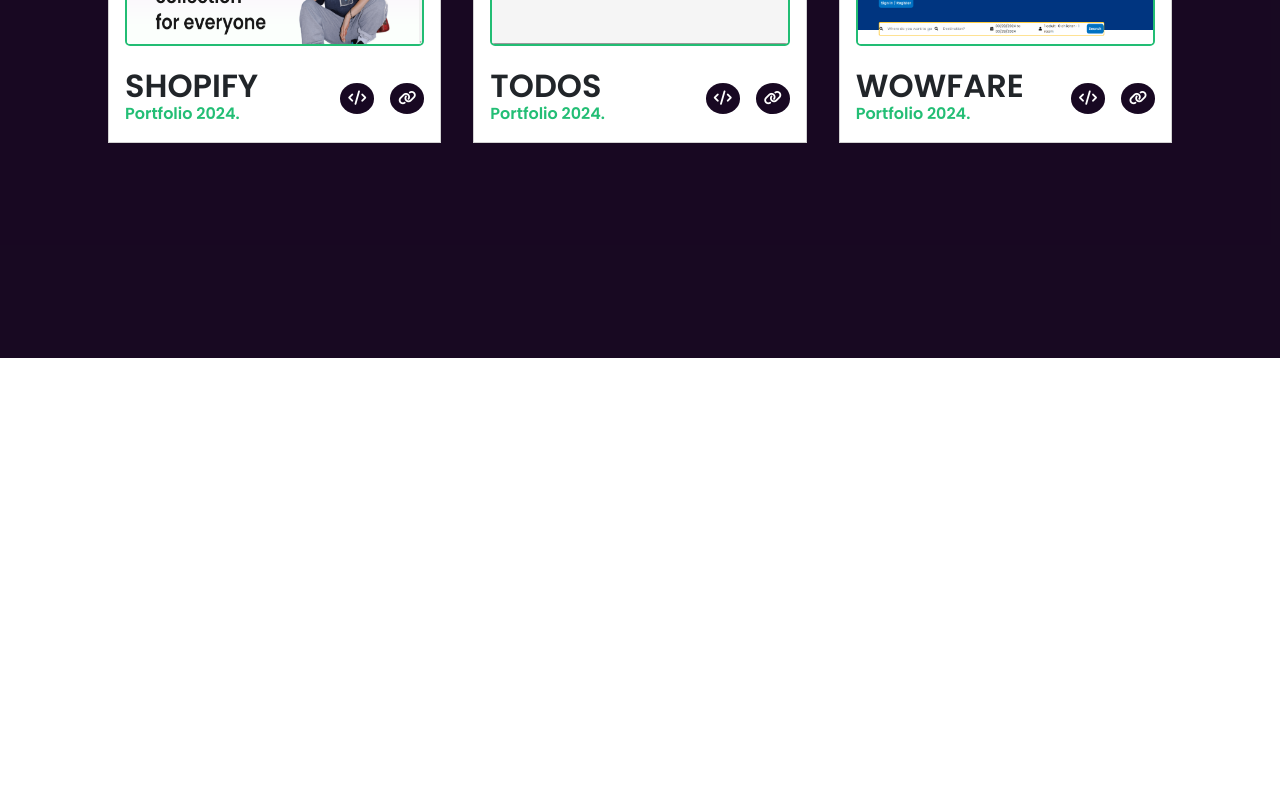
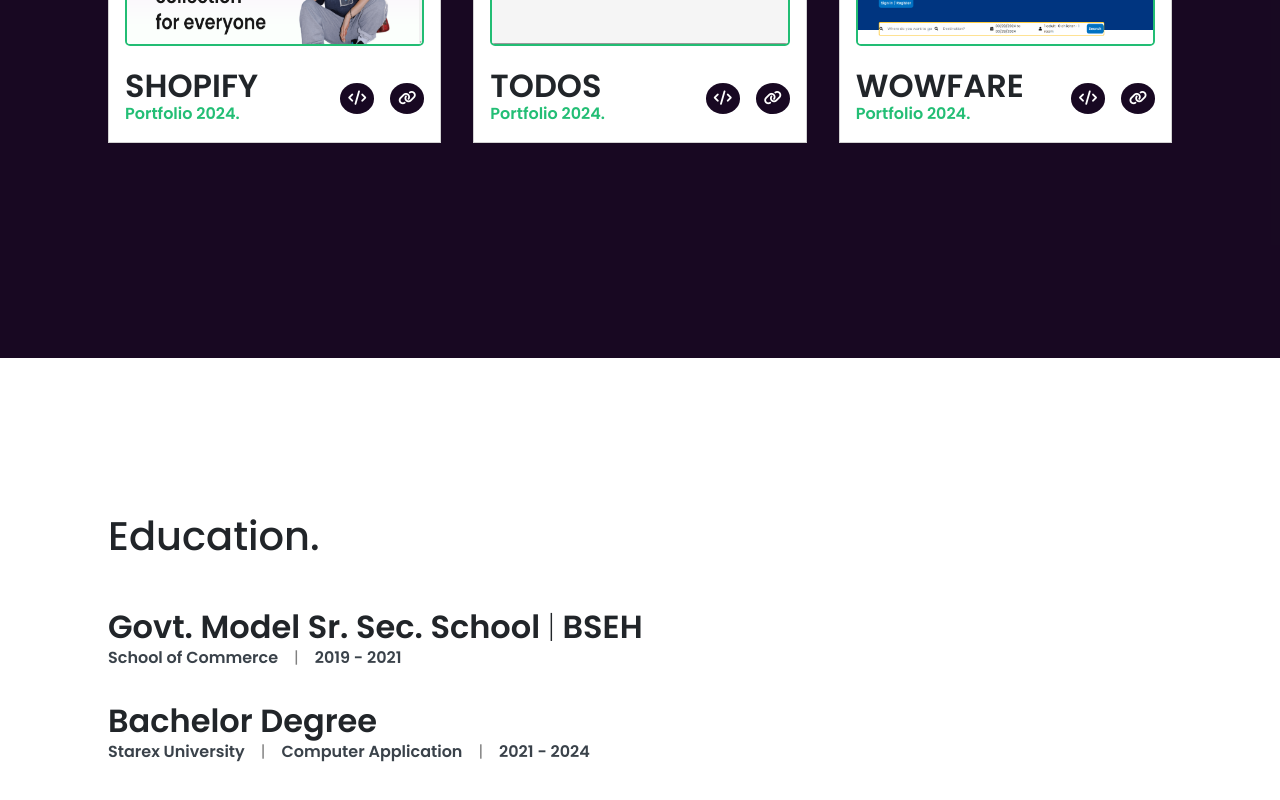
Before and after one commit to suraj-20/new-portfolio, a React (Create React App) app: page / in a window 1280 px wide. Shown: the part 2042-2842 px from the top of the page. Before the commit the page ends 2400 px from the top, so only its background shows below. Built offline with nearby package versions, Linux system fonts and the light colour scheme.

Commit message:
educaation-section

```diff
--- /dev/null
+++ b/src/Components/EDUCATION_SECTION/MyEducation.css
@@ -0,0 +1,41 @@
+.education-container {
+    width: 100%;
+    height: 100%;
+}
+
+.education-section-content {
+    align-items: start;
+    justify-content: center;
+    flex-direction: column;
+    height: 100%;
+    gap: 3rem;
+}
+
+.education-cards {
+    display: flex;
+    gap: 2rem;
+    flex-direction: column;
+    justify-content: space-between;
+}
+
+.education-institue-name h2 {
+    font-weight: 600;
+}
+
+.education-institue-name span {
+    font-weight: 200;
+}
+
+.institue-name-or-year {
+    display: flex;
+    gap: 1rem;
+}
+
+.institue-name-or-year p {
+    /* color: var(--secondaryColor); */
+    font-weight: 600;
+}
+
+.institue-name-or-year span {
+    color: gray;
+}
--- /dev/null
+++ b/src/Components/EDUCATION_SECTION/MyEducation.jsx
@@ -0,0 +1,40 @@
+import React from "react";
+import "./MyEducation.css";
+
+const MyEducation = () => {
+  return (
+    <div className="education-container">
+      <div className="education-section-content container flex">
+        <div className="education-heading">
+          <h1>Education.</h1>
+        </div>
+        <div className="education-cards">
+          <div className="education-card-container">
+            <div className="education-institue-name">
+              <h2>Govt. Model Sr. Sec. School <span>|</span> BSEH</h2>
+            </div>
+            <div className="institue-name-or-year">
+              <p>School of Commerce</p>
+              <span>|</span>
+              <p>2019 - 2021</p>
+            </div>
+          </div>
+          <div className="education-card-container">
+            <div className="education-institue-name">
+              <h2>Bachelor Degree</h2>
+            </div>
+            <div className="institue-name-or-year">
+              <p>Starex University</p>
+              <span>|</span>
+              <p>Computer Application</p>
+              <span>|</span>
+              <p>2021 - 2024</p>
+            </div>
+          </div>
+        </div>
+      </div>
+    </div>
+  );
+};
+
+export default MyEducation;
--- a/src/Pages/HomePage/Home.css
+++ b/src/Pages/HomePage/Home.css
@@ -1,16 +1,11 @@
-.hero-section {
+.hero-section, .about-section, .recent-project-section  {
     width: 100%;
     height: 100vh;
 }
 
-.about-section {
+.education-section {
     width: 100%;
-    height: 100vh;
-}
-
-.recent-project-section {
-    width: 100%;
-    height: 100vh;
+    height: 70vh;
 }
 
 @media(max-width:1000px) {
--- a/src/Pages/HomePage/Home.jsx
+++ b/src/Pages/HomePage/Home.jsx
@@ -3,6 +3,7 @@
 import Hero from "../../Components/HERO_SECTION/Hero";
 import About from "../../Components/ABOUT_SECTION/About";
 import RecentProjects from "../../Components/RECENTPROJECT_SECTION/RecentProjects";
+import MyEducation from "../../Components/EDUCATION_SECTION/MyEducation";
 
 const Home = () => {
   return (
@@ -22,6 +23,9 @@
           <div className="line"></div>
         </div>
       </section>
+      <section className="education-section">
+        <MyEducation />
+      </section>
     </div>
   );
 };
```
